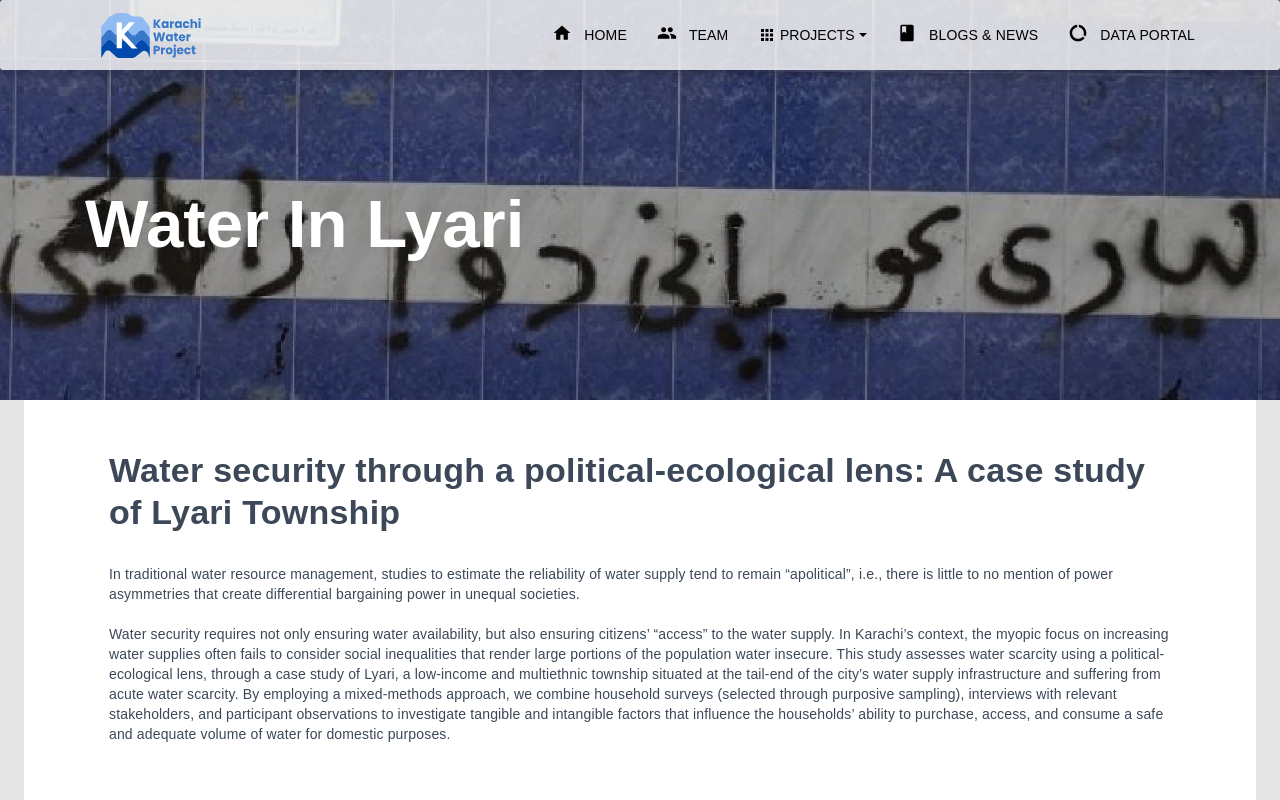
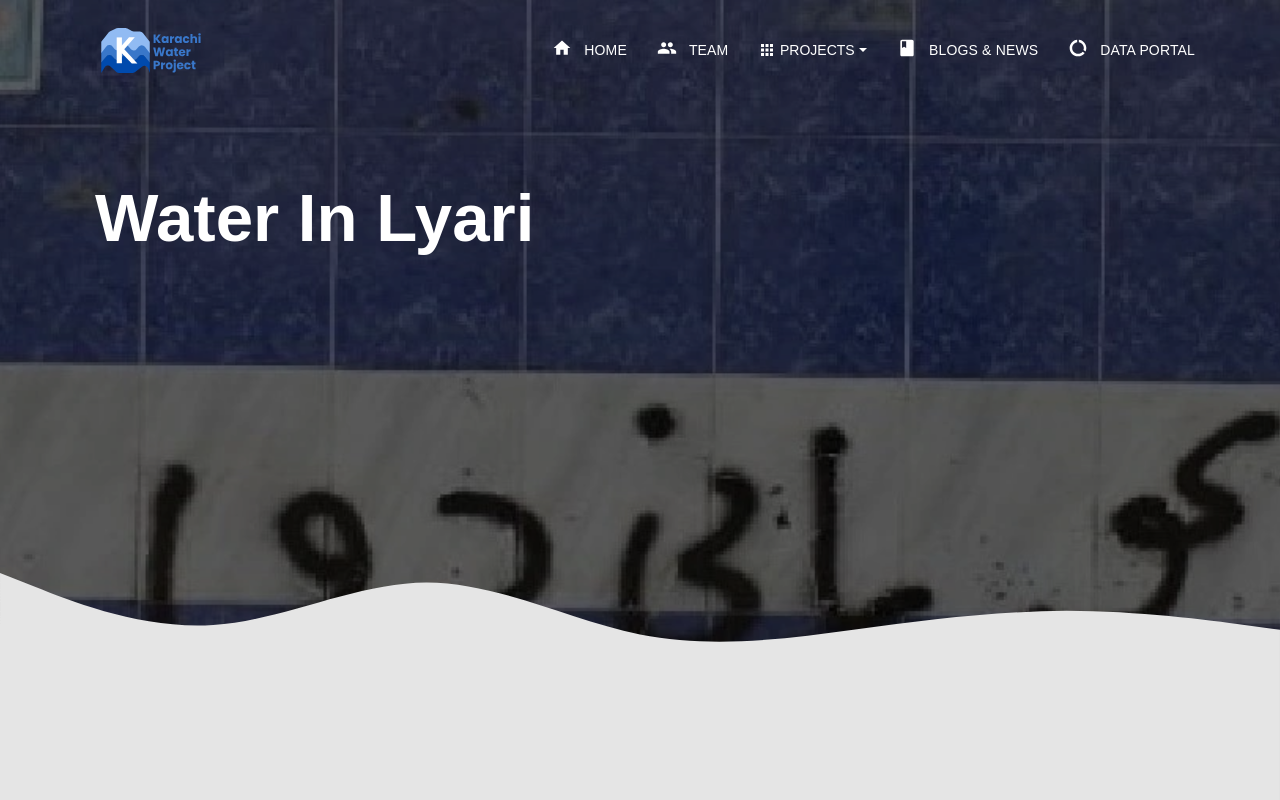
Before and after one commit to karachiwaterproject/kwp-frontend, a React (Create React App) app: page /projects/water-security in a window 1280 px wide. Shown: the top 800 px of the page. Built offline with nearby package versions, Linux system fonts and the light colour scheme; a web font is replaced by a local one; what google-maps-react would draw is missing.

Commit message:
Fixed video size

```diff
--- a/src/views/Projects/FlowmeterDevelopment.js
+++ b/src/views/Projects/FlowmeterDevelopment.js
@@ -14,6 +14,7 @@ import Footer from "components/Footer/Footer";
 import { projects } from "constrants";
 import { OnGoingProjects } from "views/HomePage/OnGoingProjects/OnGoingProjects";
 import { CHANGE_NAV_ON_SCROLL } from "constrants";
+import FrontParallax from "components/Parallax/FrontParallax";
 
 const useStyles = makeStyles(styles);
 
@@ -26,18 +27,19 @@ const FlowmeterDevelopment = (props) => {
       <Header
         rightLinks={<HeaderLinks />}
         fixed
-        color="dimWhite"
+        color="transparent"
         changeColorOnScroll={{
           height: CHANGE_NAV_ON_SCROLL,
           color: "white",
         }}
         {...rest}
       />
-      <Parallax
+      <FrontParallax
         image={require("assets/img/project/project1.webp").default}
         style={{ height: 400 }}
+        head="Cost Effective Smart Device Development"
       >
-        <div className={classes.container}>
+        {/* <div className={classes.container}>
           <GridContainer>
             <GridItem>
               <div className={classes.brand + " brand"}>
@@ -50,8 +52,8 @@ const FlowmeterDevelopment = (props) => {
               </div>
             </GridItem>
           </GridContainer>
-        </div>
-      </Parallax>
+        </div> */}
+      </FrontParallax>
       <Container>
         <div className={classNames(classes.main)}>
           <GridContainer className={classes.mainContainer + " main-container"}>
--- a/src/views/Projects/WaterInLiyari.js
+++ b/src/views/Projects/WaterInLiyari.js
@@ -14,6 +14,7 @@ import Footer from "components/Footer/Footer";
 import { OnGoingProjects } from "views/HomePage/OnGoingProjects/OnGoingProjects";
 import { projects } from "constrants";
 import { CHANGE_NAV_ON_SCROLL } from "constrants";
+import FrontParallax from "components/Parallax/FrontParallax";
 
 const useStyles = makeStyles(styles);
 
@@ -26,16 +27,17 @@ const WaterInLiyari = (props) => {
       <Header
         rightLinks={<HeaderLinks />}
         fixed
-        color="dimWhite"
+        color="transparent"
         changeColorOnScroll={{
           height: CHANGE_NAV_ON_SCROLL,
           color: "white",
         }}
         {...rest}
       />
-      <Parallax
+      <FrontParallax
         image={require("assets/img/project/project4.webp").default}
         style={{ height: 400 }}
+        head="Water In Lyari"
       >
         <div className={classes.container}>
           <GridContainer>
@@ -49,7 +51,7 @@ const WaterInLiyari = (props) => {
             </GridItem>
           </GridContainer>
         </div>
-      </Parallax>
+      </FrontParallax>
       <Container>
         <div className={classNames(classes.main)}>
           <GridContainer className={classes.mainContainer + " main-container"}>
--- a/src/views/Projects/WaterPricing.js
+++ b/src/views/Projects/WaterPricing.js
@@ -13,6 +13,7 @@ import Footer from "components/Footer/Footer";
 import { projects } from "constrants";
 import { OnGoingProjects } from "views/HomePage/OnGoingProjects/OnGoingProjects";
 import { CHANGE_NAV_ON_SCROLL } from "constrants";
+import FrontParallax from "components/Parallax/FrontParallax";
 
 const useStyles = makeStyles(styles);
 
@@ -25,16 +26,17 @@ const WaterPricing = (props) => {
       <Header
         rightLinks={<HeaderLinks />}
         fixed
-        color="dimWhite"
+        color="transparent"
         changeColorOnScroll={{
           height: CHANGE_NAV_ON_SCROLL,
           color: "white",
         }}
         {...rest}
       />
-      <Parallax
+      <FrontParallax
         image={require("assets/img/project/project3.webp").default}
         style={{ height: 400 }}
+        head="Water Pricing"
       >
         <div className={classes.container}>
           <GridContainer>
@@ -48,7 +50,7 @@ const WaterPricing = (props) => {
             </GridItem>
           </GridContainer>
         </div>
-      </Parallax>
+      </FrontParallax>
       <Container>
         <div className={classNames(classes.main)}>
           <GridContainer className={classes.mainContainer + " main-container"}>
```
Also changed, not shown: 1 other file (tests, documents, lock files or other folders).
